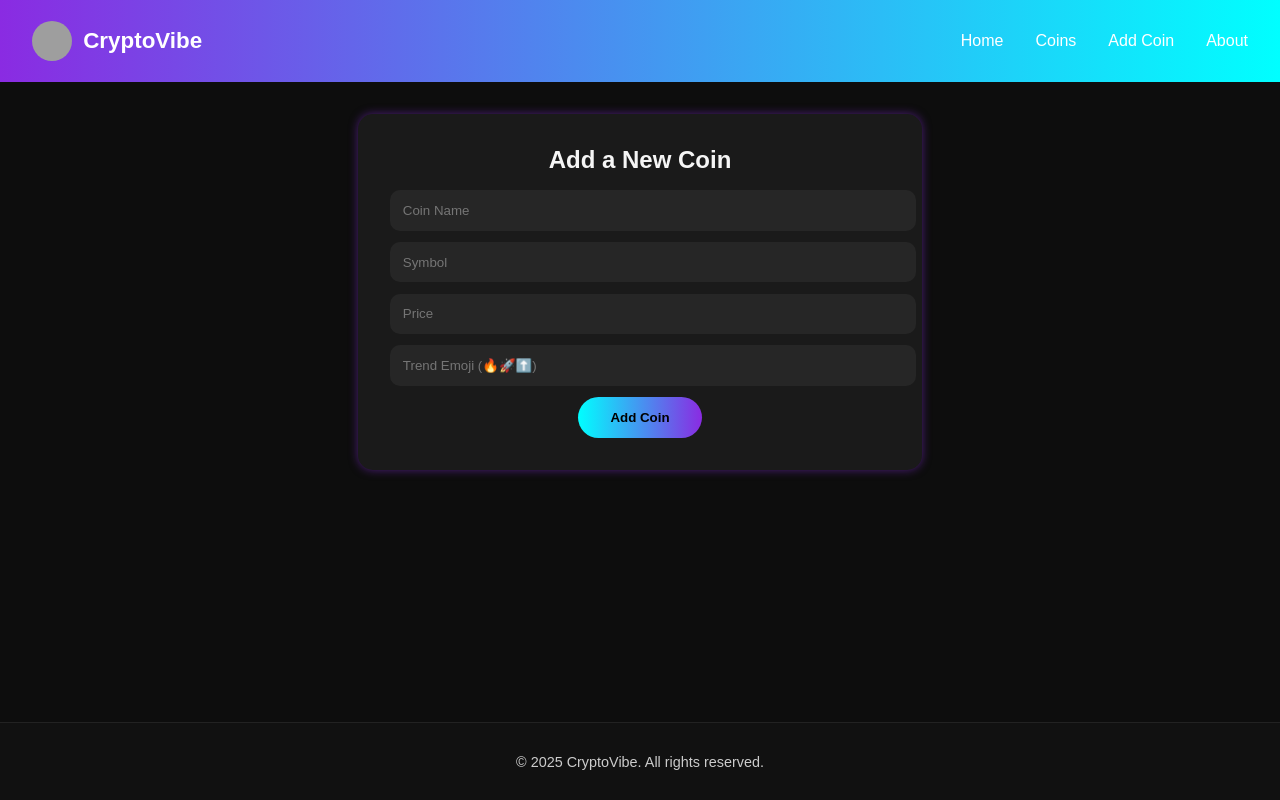
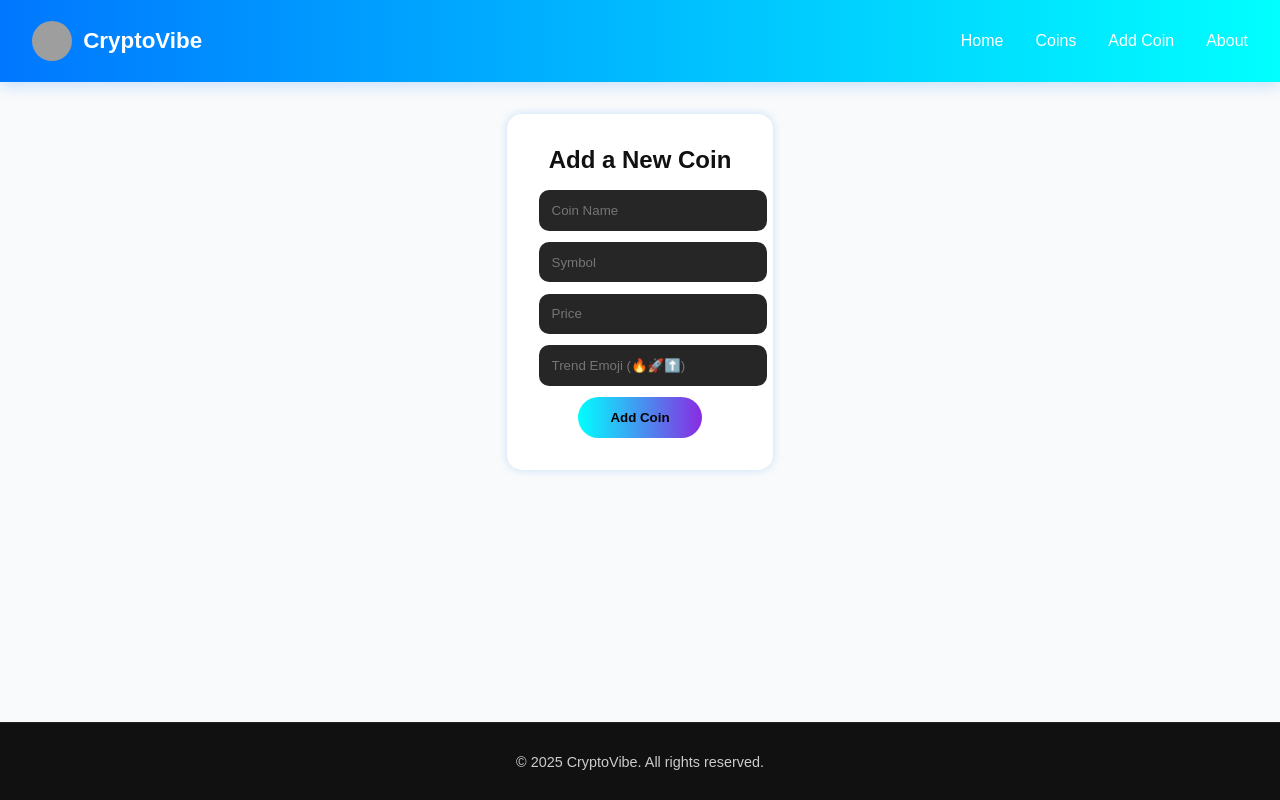
Before and after one commit to Kemmytheboss/trendy-crypto-vibe-frontend, a React (Create React App) app: page /add in a window 1280 px wide. Built offline with nearby package versions, Linux system fonts and the light colour scheme; no server answers; grey boxes are pictures that could not be loaded.

Commit message:
added css and updated hero section to hold sliding effect of trending coins

```diff
--- a/src/App.css
+++ b/src/App.css
@@ -1,10 +1,32 @@
 /* ====== General Styles ====== */
+/* === Theme Setup === */
+.app.light {
+  --bg-color: #f9fafb;
+  --text-color: #111;
+  --card-bg: #fff;
+  --accent-color: #0077ff;
+  --nav-gradient: linear-gradient(90deg, #0077ff, #00ffff);
+  --glow-color: rgba(0, 119, 255, 0.2);
+}
 
-body {
+.app.dark {
+  --bg-color: #0d0d0d;
+  --text-color: #f5f5f5;
+  --card-bg: #161b22;
+  --accent-color: #00ffff;
+  --nav-gradient: linear-gradient(90deg, #8a2be2, #00ffff);
+  --glow-color: rgba(255, 0, 255, 0.25);
+}
+
+body, .app {
   margin: 0;
   font-family: "Poppins", sans-serif;
-  background-color: #0d0d0d;
-  color: #f5f5f5;
+  background-color: var(--bg-color);
+  color: var(--text-color);
+  transition: background 0.4s ease, color 0.4s ease;
+  min-height: 100vh;
+  display: flex;
+  flex-direction: column;
 }
 
 a {
@@ -21,14 +43,29 @@ h1, h2, h3 {
   display: flex;
   justify-content: space-between;
   align-items: center;
-  background: linear-gradient(90deg, #8a2be2, #00ffff);
+  background: var(--nav-gradient);
   padding: 1rem 2rem;
   color: white;
+  box-shadow: 0 4px 15px var(--glow-color);
 }
 
-.logo {
+.nav-left {
+  display: flex;
+  align-items: center;
+  gap: 0.7rem;
+}
+
+.nav-logo {
+  width: 40px;
+  height: 40px;
+  border-radius: 50%;
+  object-fit: cover;
+}
+
+.logo-text {
   font-weight: 700;
-  font-size: 1.5rem;
+  font-size: 1.4rem;
+  color: #fff;
 }
 
 .nav-links {
@@ -46,11 +83,63 @@ h1, h2, h3 {
   color: #ff00ff;
 }
 
+.theme-toggle {
+  background: var(--accent-color);
+  border: none;
+  color: white;
+  padding: 0.5rem 1rem;
+  border-radius: 8px;
+  cursor: pointer;
+  transition: 0.3s;
+}
+
+.theme-toggle:hover {
+  opacity: 0.85;
+}
+
 /* ====== Hero Section ====== */
 .hero-section {
   text-align: center;
   padding: 4rem 2rem;
   background: radial-gradient(circle at top, #1a1a1a, #000);
+  flex: 1;
+}
+.carousel {
+  display: flex;
+  align-items: center;
+  justify-content: center;
+  gap: 1rem;
+  margin: 2rem 0;
+}
+
+.carousel-btn {
+  background: rgba(255, 255, 255, 0.2);
+  border: none;
+  color: #fff;
+  font-size: 1.5rem;
+  padding: 0.5rem 1rem;
+  border-radius: 50%;
+  cursor: pointer;
+  transition: background 0.3s ease;
+}
+
+.carousel-btn:hover {
+  background: rgba(0, 255, 255, 0.4);
+}
+
+.hero-coin-card {
+  background: rgba(255, 255, 255, 0.08);
+  padding: 1.5rem 2rem;
+  border-radius: 15px;
+  max-width: 350px;
+  box-shadow: 0 0 15px rgba(0, 255, 255, 0.4);
+  color: white;
+}
+
+.hero-coin-card h2 {
+  font-size: 1.6rem;
+  color: #00ffff;
+  margin-bottom: 0.5rem;
 }
 
 .hero-title {
@@ -95,6 +184,7 @@ h1, h2, h3 {
 .coin-list {
   padding: 2rem;
   text-align: center;
+  flex: 1;
 }
 
 .coin-container {
@@ -105,16 +195,16 @@ h1, h2, h3 {
 }
 
 .coin-card {
-  background: #1c1c1c;
+  background: var(--card-bg);
   border-radius: 15px;
   padding: 1.5rem;
-  box-shadow: 0 0 10px rgba(0, 255, 255, 0.2);
+  box-shadow: 0 0 10px var(--glow-color);
   transition: transform 0.3s ease, box-shadow 0.3s ease;
 }
 
 .coin-card:hover {
   transform: translateY(-5px);
-  box-shadow: 0 0 20px rgba(255, 0, 255, 0.3);
+  box-shadow: 0 0 20px var(--accent-color);
 }
 
 /* ====== Add Coin Form ====== */
@@ -122,9 +212,9 @@ h1, h2, h3 {
   padding: 2rem;
   max-width: 500px;
   margin: 2rem auto;
-  background: #1a1a1a;
+  background: var(--card-bg);
   border-radius: 15px;
-  box-shadow: 0 0 10px rgba(138, 43, 226, 0.5);
+  box-shadow: 0 0 10px var(--glow-color);
   text-align: center;
 }
 
@@ -165,6 +255,7 @@ h1, h2, h3 {
   text-align: center;
   padding: 3rem 2rem;
   background: #0f0f0f;
+  flex: 1;
 }
 
 .about p {
@@ -189,22 +280,21 @@ h1, h2, h3 {
   z-index: 1000;
 }
 
+/* ====== Responsive ====== */
+@media (max-width: 768px) {
+  .nav-links {
+    gap: 1rem;
+  }
 
-.nav-left {
-  display: flex;
-  align-items: center;
-  gap: 0.7rem;
+  .hero-title {
+    font-size: 2.3rem;
+  }
+
+  .hero-subtitle {
+    font-size: 1rem;
+  }
+
+  .coin-container {
+    grid-template-columns: repeat(auto-fit, minmax(180px, 1fr));
+  }
 }
-
-.nav-logo {
-  width: 40px;
-  height: 40px;
-  border-radius: 50%;
-  object-fit: cover;
-}
-
-.logo-text {
-  font-weight: 700;
-  font-size: 1.4rem;
-  color: #fff;
-}
```
